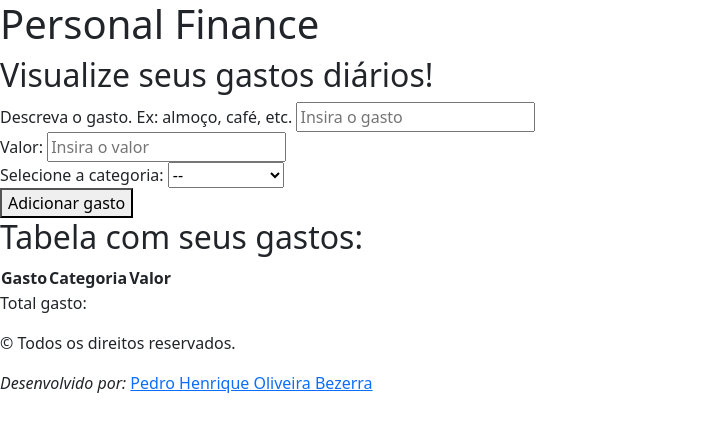
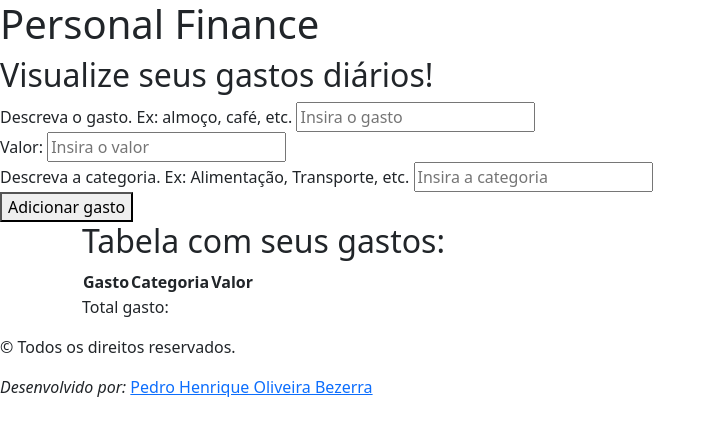
Before and after one commit to pedr0vis/Personal-Finance, a plain HTML site: page index.html in a window 1280 px wide. Shown: the whole page, without its empty margins (0-716 px from the left). Drawn offline with nearby package versions, Linux system fonts and the light colour scheme.

Commit message:
Ajustes no formulário e feita ligação com js

```diff
--- a/index.html
+++ b/index.html
@@ -5,9 +5,7 @@
     <meta charset='utf-8'>
     <meta name='viewport' content='width=device-width, initial-scale=1'>
     <title>Personal Finance</title>
-    <link href="https://cdn.jsdelivr.net/npm/bootstrap@5.3.8/dist/css/bootstrap.min.css" rel="stylesheet"
-        integrity="sha384-sRIl4kxILFvY47J16cr9ZwB07vP4J8+LH7qKQnuqkuIAvNWLzeN8tE5YBujZqJLB" crossorigin="anonymous">
-    <link rel='stylesheet' href='style.css'>
+    <link href="https://cdn.jsdelivr.net/npm/bootstrap@5.3.8/dist/css/bootstrap.min.css" rel="stylesheet" integrity="sha384-sRIl4kxILFvY47J16cr9ZwB07vP4J8+LH7qKQnuqkuIAvNWLzeN8tE5YBujZqJLB" crossorigin="anonymous">
 </head>
 
 <body>
@@ -16,46 +14,43 @@
 
         <h1>Personal Finance</h1>
 
-        <form>
+        <form class="form-signin">
 
             <h2>Visualize seus gastos diários!</h2>
 
             <div>
 
-                <label>Descreva o gasto. Ex: almoço, café, etc.</label>
-                <input type="text" id="gasto" placeholder="Insira o gasto" required>
+                <label>Descreva o gasto. Ex: almoço, café, etc.
+                    <input type="text" id="gasto" placeholder="Insira o gasto" required>
+                </label>
 
             </div>
 
             <div>
 
-                <label>Valor:</label>
-                <input type="number" id="valor" placeholder="Insira o valor" required>
+                <label>Valor:
+                    <input type="number" id="valor" placeholder="Insira o valor" required>
+                </label>
 
             </div>
 
             <div>
 
-                <label>Selecione a categoria:</label>
-                <select name="cat" id="categoria" required>
-                    <option value="0">--</option>
-                    <option value="1">Alimentação</option>
-                    <option value="2">Transporte</option>
-                    <option value="3">Emergência</option>
-                    <option value="4">Outros</option>
-                </select>
+                <label>Descreva a categoria. Ex: Alimentação, Transporte, etc.
+                    <input type="text" id="categoria" placeholder="Insira a categoria">
+                </label>
 
             </div>
 
-            <button type="button" id="adicionar">Adicionar gasto</button>
+            <button type="button" id="adicionar" onclick="salvarGasto()">Adicionar gasto</button>
 
         </form>
 
-        <section id="gastos">
+        <div class="container" id="gastos">
 
             <h2>Tabela com seus gastos:</h2>
 
-            <table>
+            <table id="tabela">
 
                 <tr>
                     <th>Gasto</th>
@@ -67,10 +62,11 @@
 
             <p id="total">Total gasto:</p>
 
-        </section>
+        </div>
 
     </main>
 
+    <script src="main.js"></script>
 </body>
 
 <footer>
```
